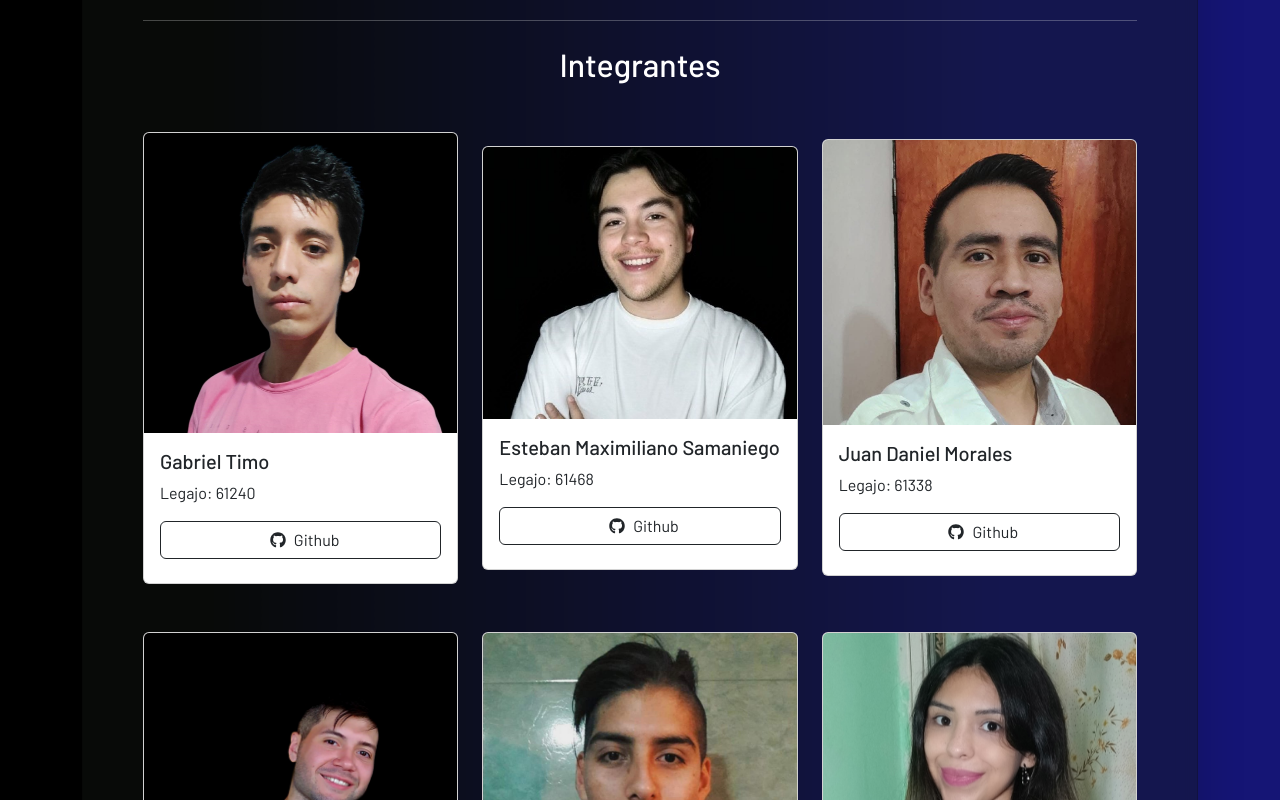
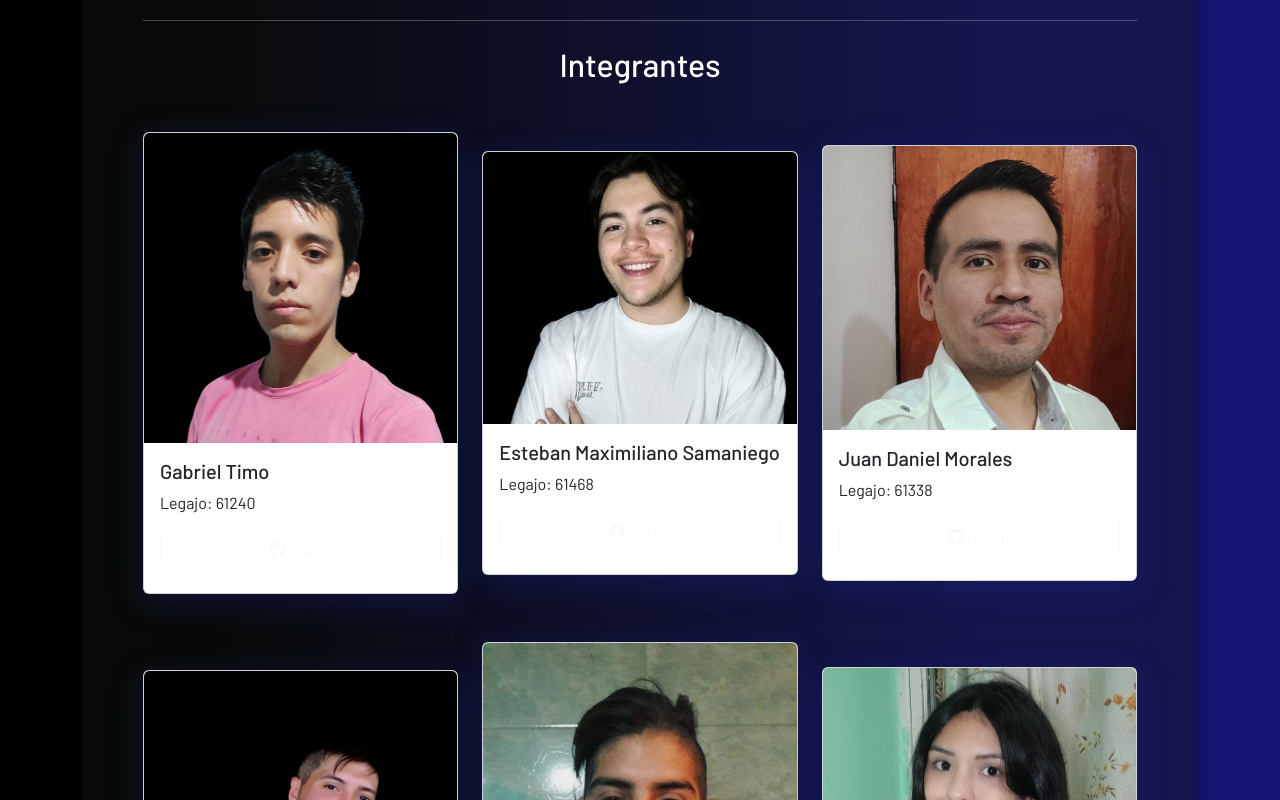
Before and after one commit to MaxiSama12/TP2_Programacion_Grupo_6, a React (Create React App) app: page / in a window 1280 px wide. Shown: the part 560-1360 px from the top of the page. Built offline with nearby package versions, Linux system fonts and the light colour scheme.

Commit message:
estilos de card coherentes con el resto

```diff
--- a/src/components/CardNosotros.jsx
+++ b/src/components/CardNosotros.jsx
@@ -7,7 +7,7 @@ import "../styles/cardNosotros.css";
 const CardNosotros = ({ nombre, github, img, legajo }) => {
   return (
     <>
-      <Card>
+      <Card className="card-nosotros">
         <Card.Img variant="top" src={img} className="img-fluid" />
         <Card.Body className="d-grid">
           <Card.Title>{nombre}</Card.Title>
@@ -18,7 +18,7 @@ const CardNosotros = ({ nombre, github, img, legajo }) => {
             className="text-reset w-100 text-decoration-none d-flex align-items-center justify-content-center text-center"
           >
             <Button
-              variant="outline-dark"
+              variant="outline-light"
               className="w-100 mb-2 d-flex align-items-center justify-content-center text-center"
             >
               <FaGithub className="mx-2" />
--- a/src/styles/cardNosotros.css
+++ b/src/styles/cardNosotros.css
@@ -1,4 +1,15 @@
 .img-fluid {
-    max-height: 300px;
-    object-fit: cover;
+  height: 300px;
+  object-fit: cover;
 }
+
+.card-nosotros {
+  background: rgba(22, 25, 22, 0.4); /* Blanco semitransparente */
+  backdrop-filter: blur(10px); /* Blur */
+  -webkit-backdrop-filter: blur(10px); /* Safari */
+  border: 1px solid rgba(255, 255, 255, 0.3);
+  border-radius: 1rem; /* Bordes redondeados */
+  overflow: hidden;
+  box-shadow: 0 8px 32px 0 rgba(31, 38, 135, 0.37); /* Sombra sutil */
+  color: white;
+}
```
